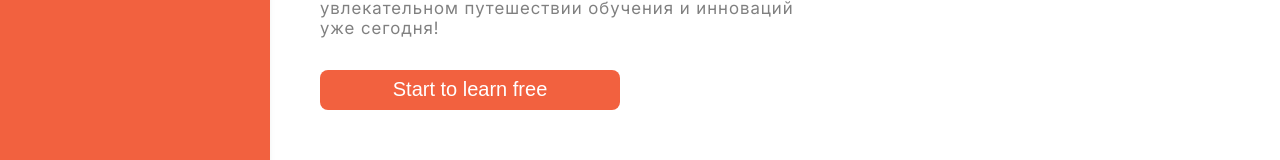
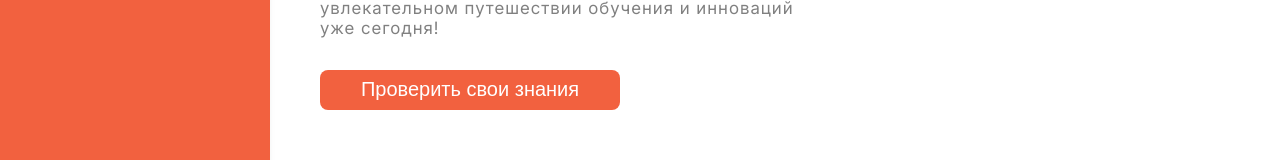
Before and after one commit to caulfield27/study-hub, a React (Vite) app: page / in a window 1280 px wide. Shown: the part 442-602 px from the top of the page. Built offline with nearby package versions, Linux system fonts and the light colour scheme; the HTML template or start-up script is replaced by a standard one.

Commit message:
update quize page

```diff
--- a/src/pages/home/Home.tsx
+++ b/src/pages/home/Home.tsx
@@ -1,6 +1,8 @@
+import { useNavigate } from "react-router";
 import styles from "./Home.module.css";
 
 function Home() {
+  const navigate = useNavigate();
   return (
     <div className={styles.home_container}>
       <div className={styles.header_text}>
@@ -12,7 +14,7 @@
           мобильных приложений — у нас есть всё необходимое, чтобы помочь вам добиться успеха.
           Присоединяйтесь к нам в увлекательном путешествии обучения и инноваций уже сегодня!
         </p>
-        <button onClick={() => {}}>Start to learn free</button>
+        <button onClick={()=> navigate("/quizes")}>Проверить свои знания</button>
       </div>
       <div className={styles.header_img}>
         <img src="/mainImg.svg" alt="programming computer photo" />
--- a/src/pages/quizes/types/types.ts
+++ b/src/pages/quizes/types/types.ts
@@ -3,8 +3,6 @@
     question: string,
     variants: string[],
     correct:string,
-    selected: null | string,
-    isCorrect: boolean
 }
 
 export interface IQuiz{
```
